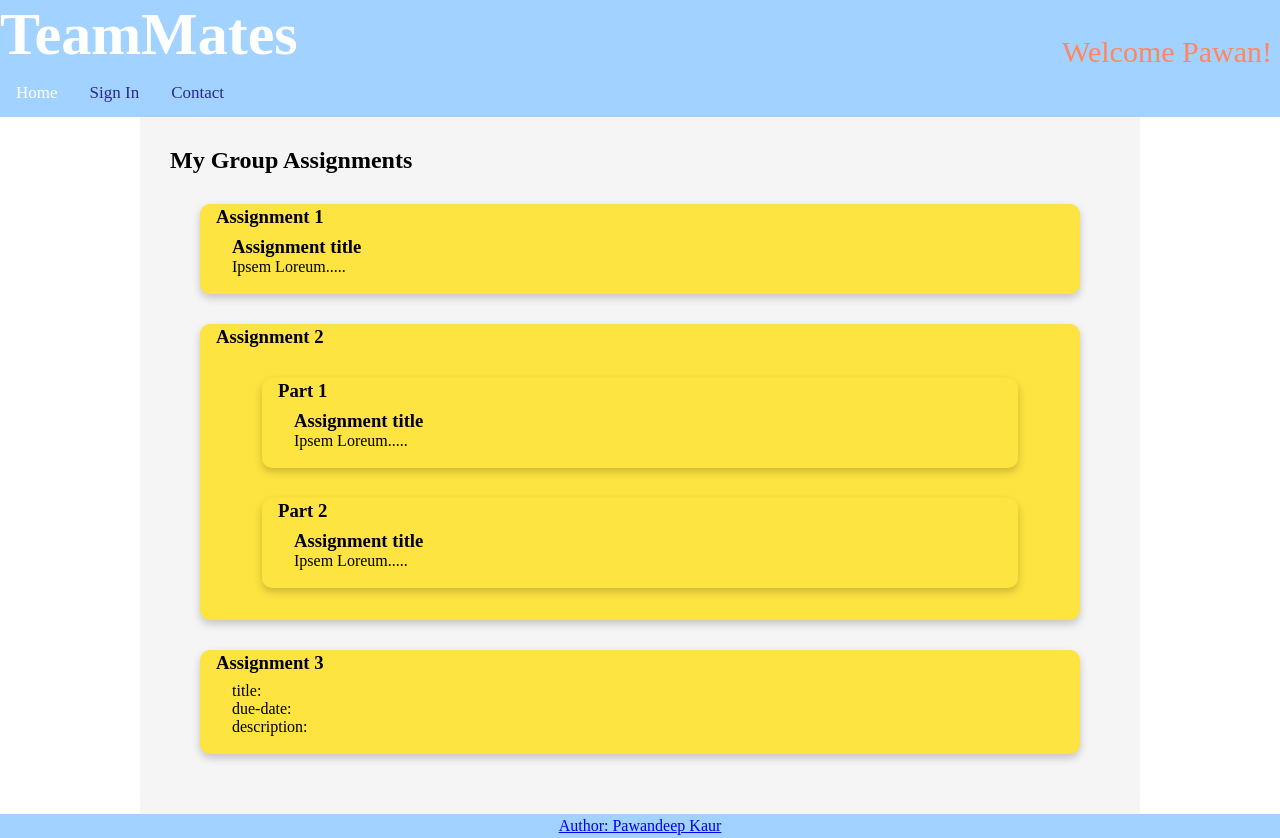
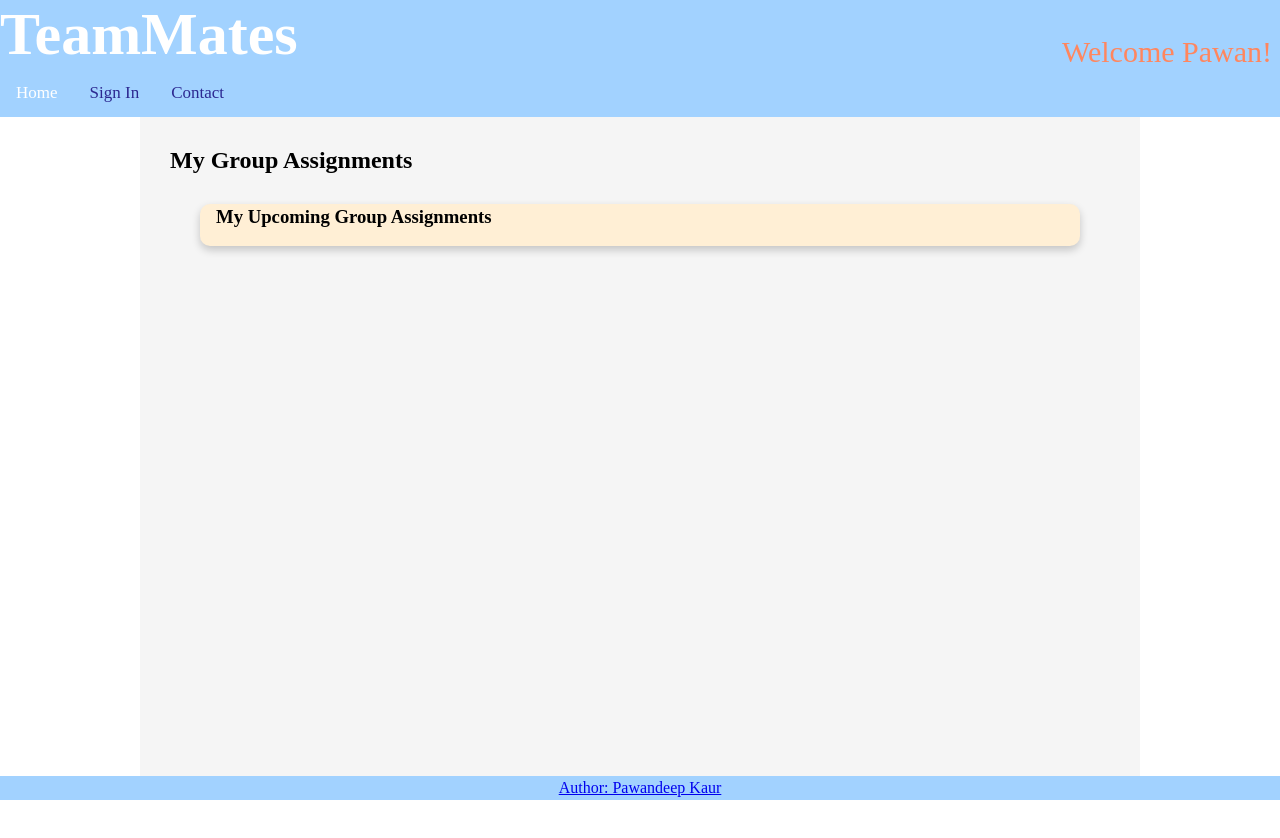
Before and after one commit to pawandeepkk/TeamMates, a React (Create React App) app in the folder teammates/: page / in a window 1280 px wide. After the commit the page ends 800 px from the top, so only its background shows below. Built offline with nearby package versions, Linux system fonts and the light colour scheme.

Commit message:
updated card styling and added dummy data

```diff
--- a/teammates/src/components/generic/Card.css
+++ b/teammates/src/components/generic/Card.css
@@ -1,5 +1,5 @@
 .card-container {
-  background-color: #fee440;
+  background-color: papayawhip;
   box-shadow: 0 4px 8px 0 rgba(0, 0, 0, 0.2);
   transition: 0.3s;
   border-radius: 10px;
--- a/teammates/src/components/pages/Home.js
+++ b/teammates/src/components/pages/Home.js
@@ -2,6 +2,21 @@ import Card from '../generic/Card';
 import Assignment from './Assignment';
 
 function Home() {
+    //dummy data ------------------
+    const UpcomingAssignments = [
+        {
+            title: "Software Development Practice",
+            code: "CI6125",
+            dueDate: "04/11/2021",
+            description: "lorem ipsum",
+        },
+        {
+            title: "Mobile Application Development",
+            code: "CI6330",
+            dueDate: "10/01/2022",
+            description: "lorem ipsum"
+        },
+    ];
     //properties ---------------------
     //hooks ---------------------
     //context ---------------------
@@ -10,31 +25,11 @@ function Home() {
     return (
         <section>
             <h1>My Group Assignments</h1>
-            <Card title='Assignment 1'>
-                <h3>Assignment title</h3>
-                <p>Ipsem Loreum.....</p>
+            <Card
+            title="My Upcoming Group Assignments">
+
             </Card>
 
-            <Card title='Assignment 2'>
-                <Card className='subcard' title='Part 1'>
-                    <h3>Assignment title</h3>
-                    <p>Ipsem Loreum.....</p>
-                </Card>
-                <Card title='Part 2'>
-                    <h3>Assignment title</h3>
-                    <p>Ipsem Loreum.....</p>
-                </Card>
-            </Card>
-
-            <Card title='Assignment 3'>
-                <Assignment
-                    title='Assignment 3'
-                    dueDate='1/1/22'
-                    description='https://canvas.com'
-                />
-
-
-            </Card>
         </section>
 
 
```
